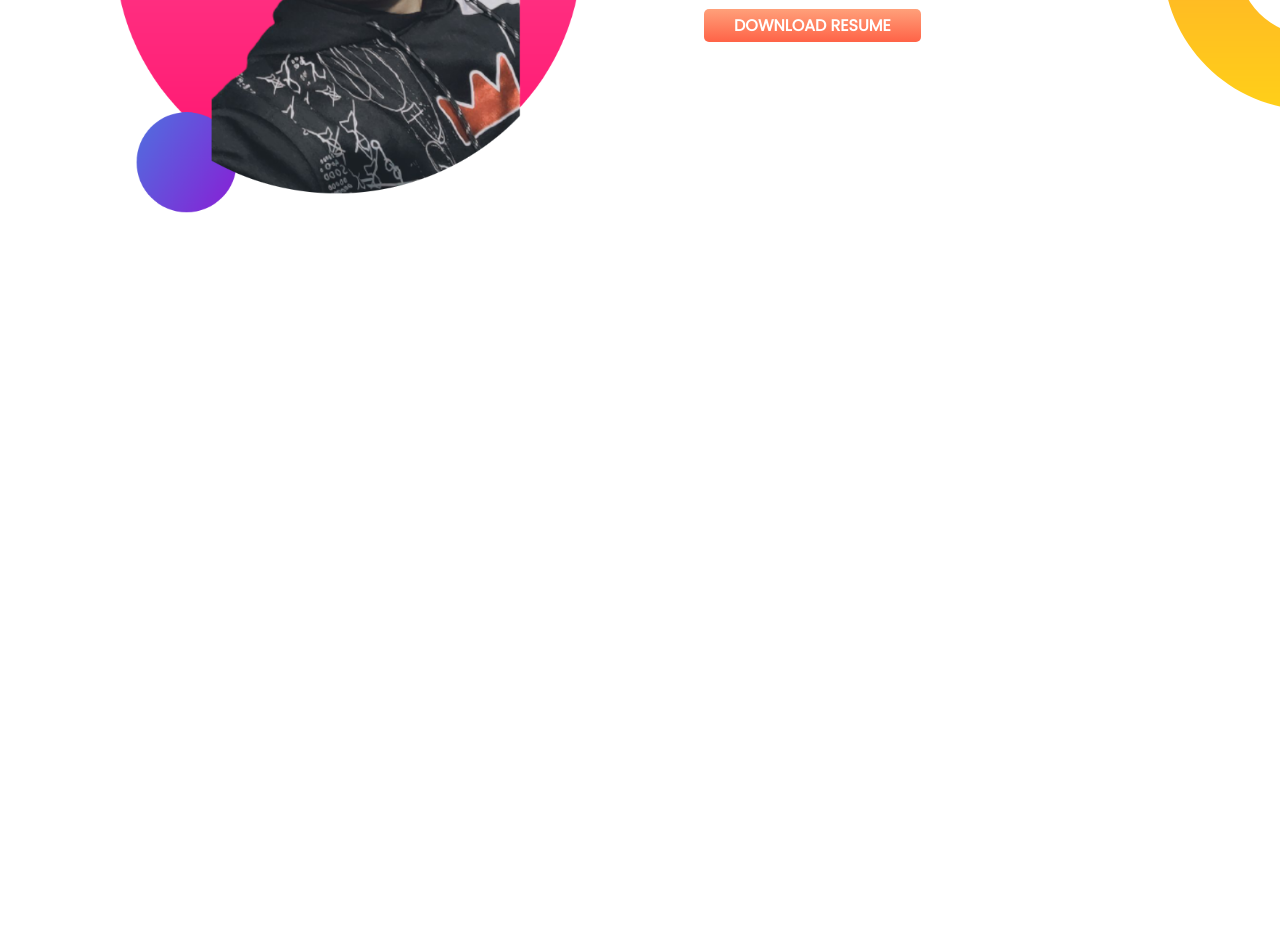
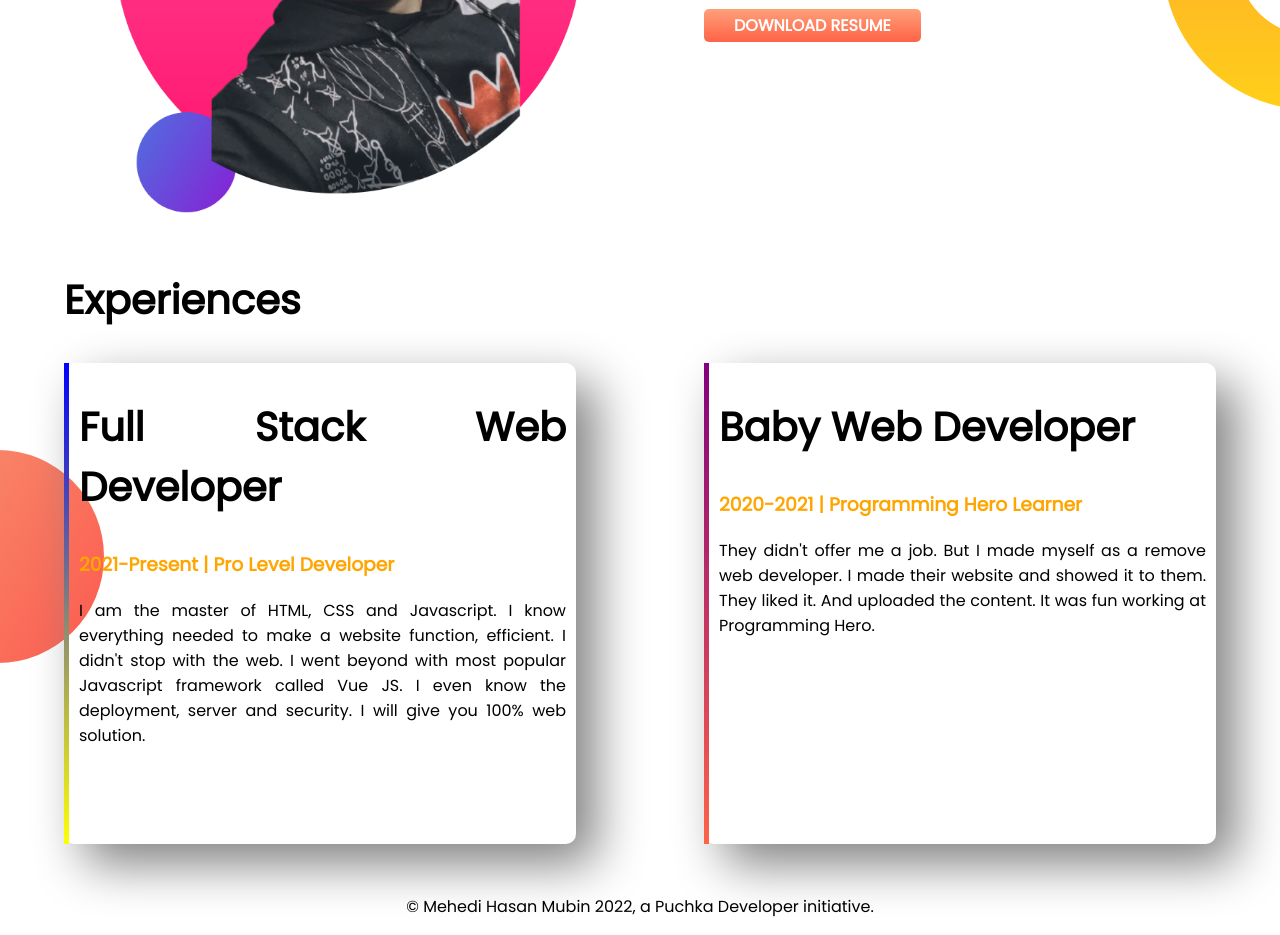
Before and after one commit to MehediMubin/My-Portfolio, a plain HTML site: page index.html in a window 1280 px wide. Shown: the part 882-1817 px from the top of the page. Before the commit the page ends 1152 px from the top, so only its background shows below. Drawn offline with Linux system fonts and the light colour scheme.

Commit message:
Experience Area added and 'Download Resume' target modified

```diff
--- a/index.html
+++ b/index.html
@@ -14,7 +14,7 @@
     <link rel="stylesheet" href="style.css" />
   </head>
   <body>
-    <section class="Welcome-Area">
+    <section class="Welcome-Area Flexible-Container">
       <div class="half">
         <h1 class="welcome">Welcome To</h1>
         <h1 class="welcome">
@@ -38,7 +38,7 @@
         <img src="images/my-bg.png" alt="My Picture" />
       </div>
     </section>
-    <section class="Dream-Area">
+    <section class="Dream-Area Flexible-Container">
       <div class="half">
         <img src="images/my-bg2.png" alt="My Image" />
       </div>
@@ -50,8 +50,39 @@
           website. I can even teach my grandma how to make simple website. My
           goal is to build 3 websites and learn advanced topics.
         </p>
-        <a class="Hire-Button" href="https://google.com">DOWNLOAD RESUME</a>
+        <a class="Hire-Button" href="https://google.com" target="_blank"
+          >DOWNLOAD RESUME</a
+        >
       </div>
     </section>
+    <section class="Experience-Area">
+      <h1 class="Experience">Experiences</h1>
+      <div class="Flexible-Container">
+        <div id="Full-Stack" class="Experience-Item">
+          <h1 class="Web-Dev">Full Stack Web Developer</h1>
+          <h3 class="Orange">2021-Present | Pro Level Developer</h3>
+          <p>
+            I am the master of HTML, CSS and Javascript. I know everything
+            needed to make a website function, efficient. I didn't stop with the
+            web. I went beyond with most popular Javascript framework called Vue
+            JS. I even know the deployment, server and security. I will give you
+            100% web solution.
+          </p>
+        </div>
+        <div id="Baby-Web" class="Experience-Item">
+          <h1 class="Web-Dev">Baby Web Developer</h1>
+          <h3 class="Orange">2020-2021 | Programming Hero Learner</h3>
+          <p>
+            They didn't offer me a job. But I made myself as a remove web
+            developer. I made their website and showed it to them. They liked
+            it. And uploaded the content. It was fun working at Programming
+            Hero.
+          </p>
+        </div>
+      </div>
+    </section>
+    <footer>
+      <p>© Mehedi Hasan Mubin 2022, a Puchka Developer initiative.</p>
+    </footer>
   </body>
 </html>
--- a/style.css
+++ b/style.css
@@ -16,9 +16,10 @@ body {
   padding: 5px 30px;
 }
 
-section {
+.Flexible-Container {
   display: flex;
   margin-bottom: 50px;
+  text-align: justify;
 }
 
 .half {
@@ -40,10 +41,6 @@ section {
   background-repeat: no-repeat;
 }
 
-.Welcome-Area p {
-  text-align: justify;
-}
-
 .Dream {
   font-size: 40px;
 }
@@ -51,7 +48,6 @@ section {
 .Dream-Area p {
   font-weight: 500;
   width: 80%;
-  text-align: justify;
 }
 
 .Dream-Area {
@@ -60,7 +56,46 @@ section {
   background-position: right;
 }
 
-/* .Dream-Area img {
-  margin: 0;
-  padding-left: 0%;
-} */
+.Experience {
+  margin-left: 5%;
+  font-size: 40px;
+  display: block;
+}
+
+.Web-Dev {
+  font-size: 40px;
+}
+
+footer p {
+  text-align: center;
+}
+
+.Experience-Item {
+  width: 40%;
+  box-shadow: 20px 20px 50px gray;
+  margin-left: 5%;
+  margin-right: 5%;
+  padding-left: 10px;
+  padding-right: 10px;
+  padding-bottom: 80px;
+  text-align: justify;
+  border-radius: 10px;
+}
+
+.Experience-Area {
+  background-image: url(images/exp-bg.png);
+  background-repeat: no-repeat;
+  background-position: left;
+}
+
+#Full-Stack {
+  border-left: 5px solid;
+  border-image: linear-gradient(blue, yellow);
+  border-image-slice: 1;
+}
+
+#Baby-Web {
+  border-left: 5px solid;
+  border-image: linear-gradient(purple, tomato);
+  border-image-slice: 1;
+}
```
